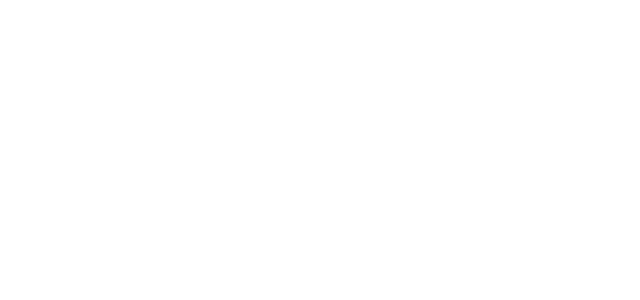
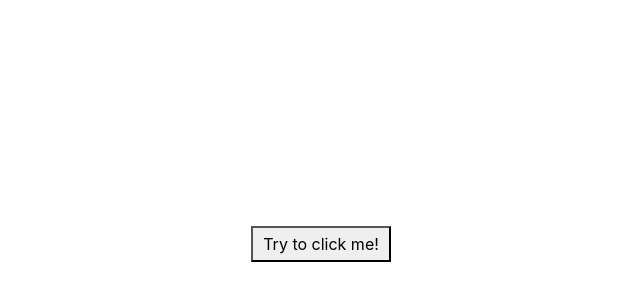
Before and after one commit to MaksyStef/DjangoReactApp, a React (Create React App) app in the folder frontend/: page /events-handle in a window 1280 px wide. Before the commit this address had no page. Shown: the part 156-456 px from the top of the page, without its empty margins (319-959 px from the left). Built offline with nearby package versions, Linux system fonts and the light colour scheme.

Commit message:
How to handle events

```diff
--- a/frontend/src/App.js
+++ b/frontend/src/App.js
@@ -3,6 +3,7 @@
 import HelloWorld from './HelloWorld.js'
 import FunctionsInheretingPropsParent from './FunctionsInheretingPropsParent.js'
 import ClassesInheretingPropsParent from './ClassesInheretingPropsParent.js'
+import EventHandle from './EventHandle.js'
 
 function App() {
   return (
@@ -14,6 +15,7 @@
           <Route path="/props-inherit/function" element={<FunctionsInheretingPropsParent greetings="This text is inherited" />} />
           <Route path="/props-inherit/class" element={<ClassesInheretingPropsParent greetings="This text is inherited" />} />
         </Route>
+        <Route path="/events-handle" element={<EventHandle />}/>
       </Routes>
     </BrowserRouter>
   );
--- /dev/null
+++ b/frontend/src/EventHandle.js
@@ -0,0 +1,12 @@
+import { Component } from 'react';
+import Button from './components/ButtonForHandling.js';
+
+export default class EventHandle extends Component {
+  render() {
+    return (
+      <div className="h-100 d-flex flex-center justify-content-center align-items-center">
+        <Button>Try to click me!</Button>
+      </div>
+    )
+  }
+}
--- /dev/null
+++ b/frontend/src/components/ButtonForHandling.js
@@ -0,0 +1,25 @@
+import { Component } from "react";
+
+export default class Button extends Component {
+  state = {
+    toggled: false
+  }
+  constructor(props) {
+    super(props);
+    this.style = {
+      width: "140px",
+      height: "36px",
+      transition: "all 0.5s",
+      scale: 1,
+    };
+  }
+
+  onClick = e => {
+    this.state.toggled = !this.state.toggled;
+    e.target.style.scale = this.state.toggled ? 1.5 : 1;
+  }
+
+  render() {
+    return <button onClick={this.onClick} style={this.style}>{this.props.children}</button>
+  }
+}
```
